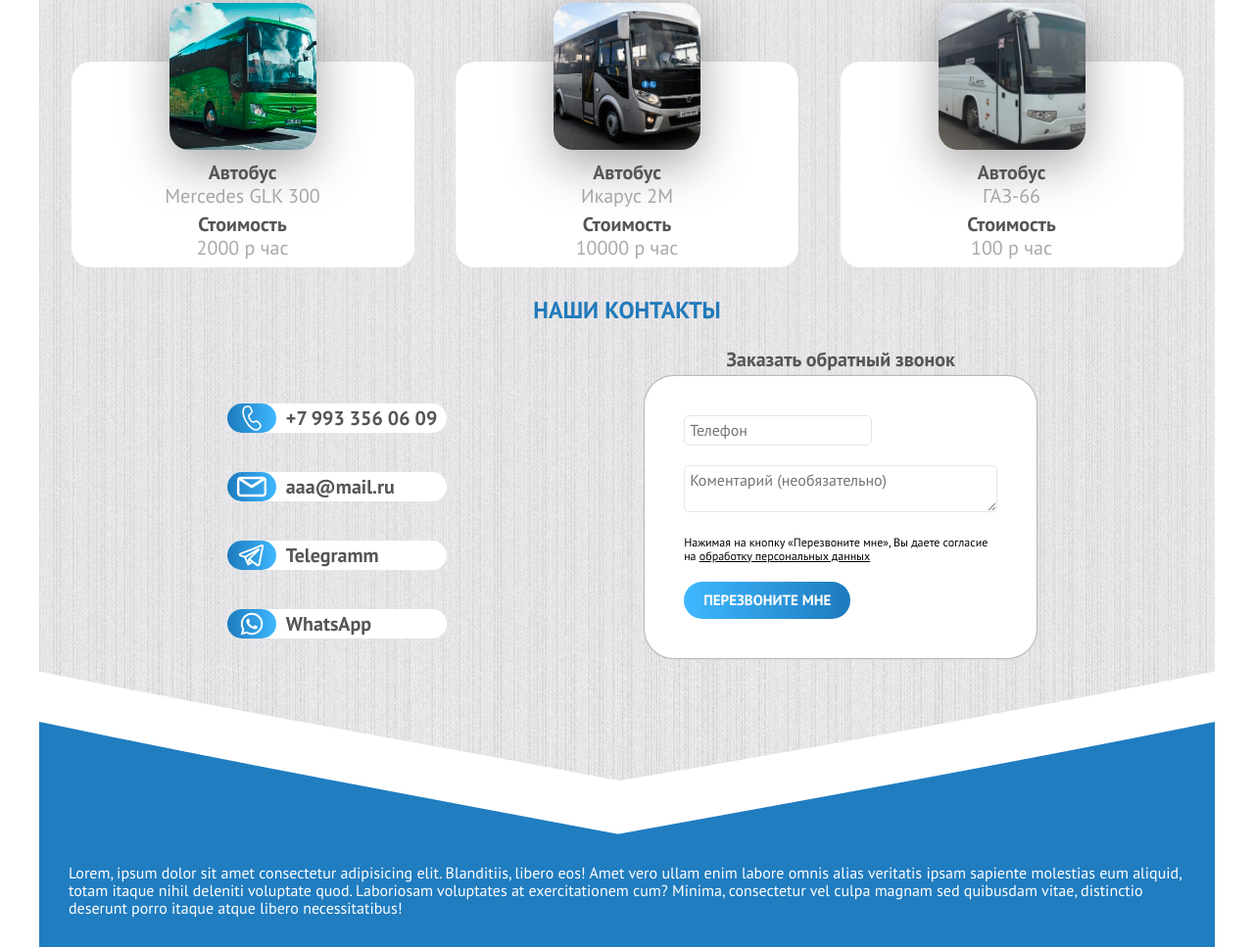
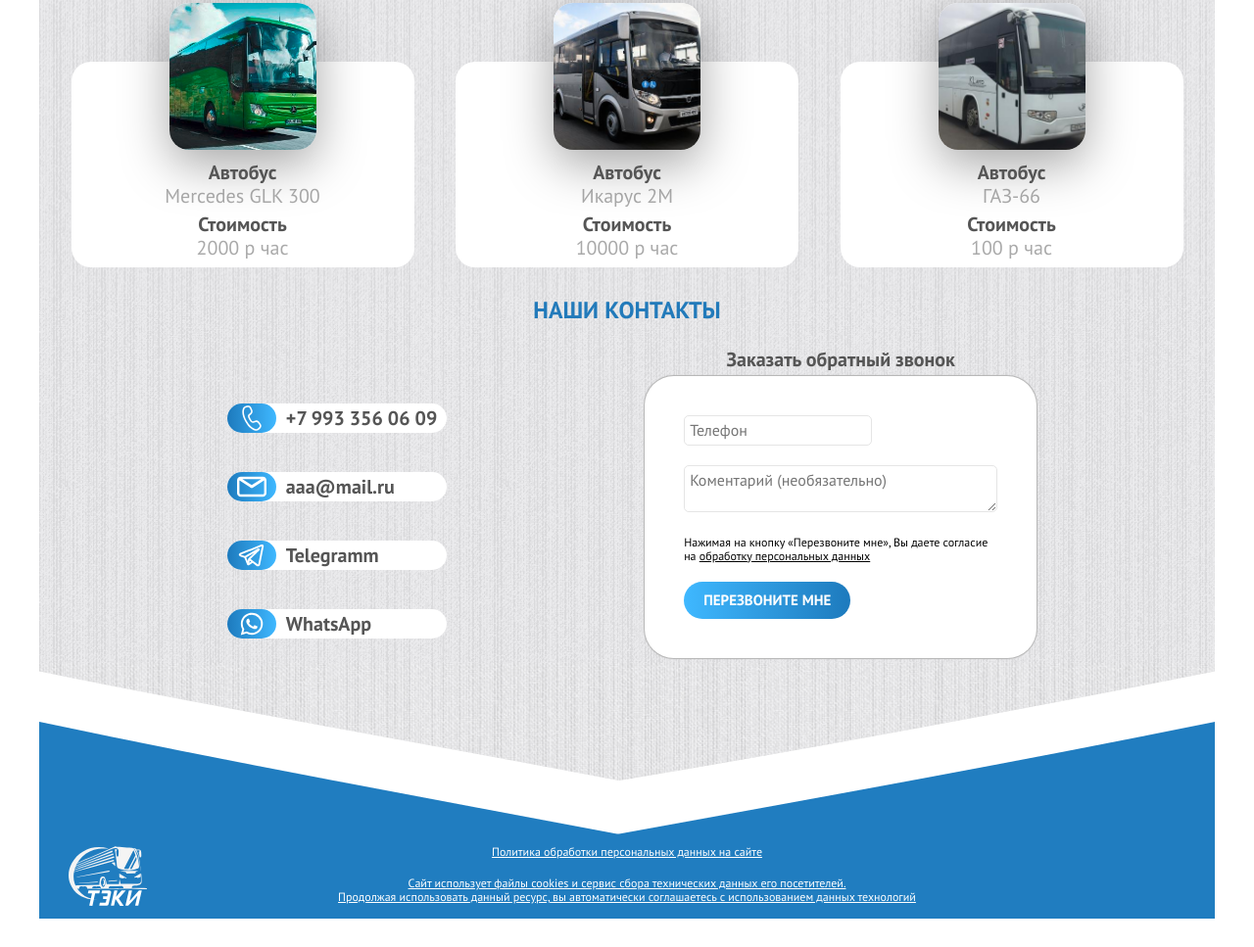
Before and after one commit to joker-dima/avto, a plain HTML site: page index.html in a window 1280 px wide. Shown: the part 1055-2022 px from the top of the page at 98% size. After the commit the page ends 1993 px from the top, so only its background shows below. Drawn offline with Linux system fonts and the light colour scheme.

Commit message:
Футер готов

```diff
--- a/index.html
+++ b/index.html
@@ -58,7 +58,6 @@
 
             <div class="about-company">
                 <div class="about-company__text">
-                    <h3>ТЭК Иволга</h3>
                     <p>Мы предоставляем услуги по пассажирским перевозкам в городе Волгограде и за его пределами:
                     <ul>
                         <li>Туристические перевозки</li>
@@ -185,17 +184,24 @@
         <footer class="footer">
             <div class="footer__wrapper">
 
-                <div class="footer__content">Lorem, ipsum dolor sit amet consectetur adipisicing elit. Blanditiis,
-                    libero eos! Amet vero ullam enim
-                    labore omnis alias veritatis ipsam sapiente molestias eum aliquid, totam itaque nihil deleniti
-                    voluptate
-                    quod. Laboriosam voluptates at exercitationem cum? Minima, consectetur vel culpa magnam sed
-                    quibusdam
-                    vitae, distinctio deserunt porro itaque atque libero necessitatibus!</div>
+                <div class="footer__content">
+
+                    <img width="80" src="img/logo.svg" alt="Логотип ТЭКИ">
+                    <div class="personal-data">
+                        <p><a target="_blank" href="personal-data.html">Политика обработки персональных
+                                данных на сайте</a> </p>
+                        <br>
+                        <p><a target="_blank" href="cookie.html">Сайт
+                                использует файлы cookies и сервис сбора технических данных его посетителей. <br>
+                                Продолжая использовать данный ресурс, вы автоматически соглашаетесь с использованием
+                                данных
+                                технологий</a></p>
+                    </div>
 
 
 
-            </div>
+
+                </div>
 
         </footer>
 
--- a/scss/style.scss
+++ b/scss/style.scss
@@ -230,11 +230,11 @@
                 }
 
                 &:hover {
-                    background-color: #74b4d7;
+                    background-color: #1d7abd;
                 }
 
                 &:active {
-                    background-color: #4487b2;
+                    background-color: #185c8d;
                 }
             }
         }
@@ -251,10 +251,18 @@
 
     &:hover {
         color: #2a7ab5;
+
+        @media (max-width:600px) {
+            color: white;
+        }
     }
 
     &:active {
         color: #1e4e70;
+
+        @media (max-width:600px) {
+            color: white;
+        }
     }
 }
 
@@ -590,6 +598,35 @@
 }
 
 .footer__content {
-    padding: 30px;
-    color: white;
+    display: grid;
+    grid-template: 1fr / 80px 1fr 80px;
+    gap: 20px;
+    justify-items: center;
+    padding: 10px 30px 10px 30px;
+
+    @media (max-width:600px) {
+        grid-template: 70px 1fr / 1fr;
+        padding: 10px;
+    }
+
 }
+
+.personal-data {
+    p {
+
+        text-align: center;
+        line-height: 12px;
+    }
+
+    p a {
+
+        font-size: 12px;
+        color: white;
+        text-decoration: underline;
+
+        &:hover {
+            text-decoration: none;
+            color: rgb(165, 165, 165);
+        }
+    }
+}
```
Also changed, not shown: css/style.css, 1 other file.
